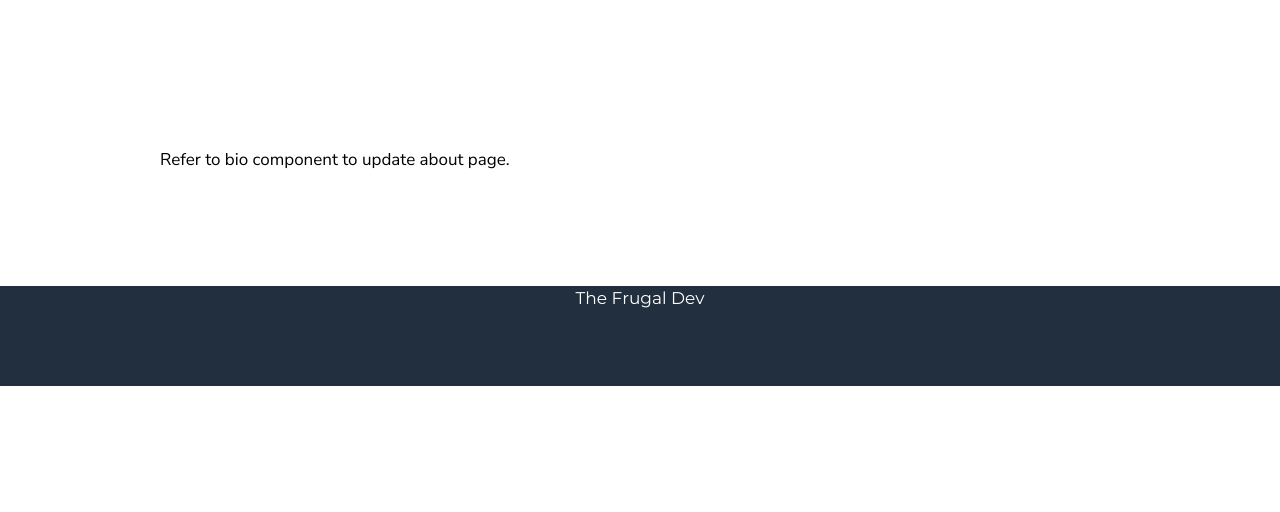
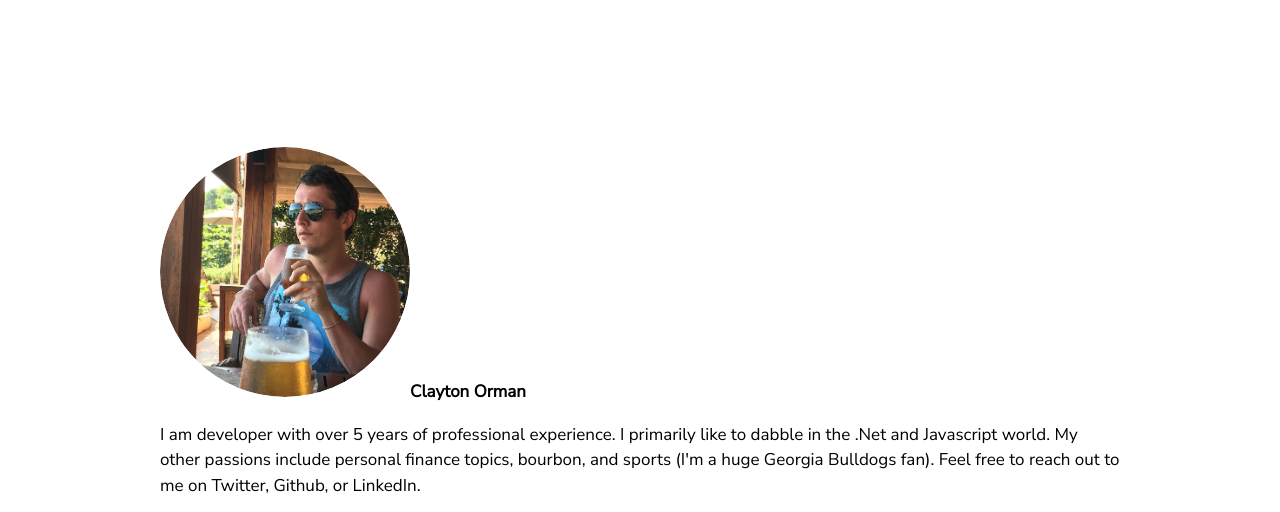
Before and after one commit to orman112/blog, a Gatsby site: page /about in a window 1280 px wide. Shown: the part 414-926 px from the top of the page. Before the commit the page ends 800 px from the top, so only its background shows below. Built offline with nearby package versions, Linux system fonts and the light colour scheme; Gatsby itself is replaced by a stand-in of ours.

Commit message:
Finish about page and add social metadata

```diff
--- a/gatsby-config.js
+++ b/gatsby-config.js
@@ -6,6 +6,8 @@ module.exports = {
     siteUrl: `https://thefrugal.dev`,
     social: {
       twitter: `thefrugaldev`,
+      linkedIn: `tfd`,
+      github: `thefrugaldev`,
     },
   },
   plugins: [
@@ -56,13 +58,13 @@ module.exports = {
         head: true,
         // enable ip anonymization
         anonymize: false,
-        }
+      },
     },
     {
       resolve: `gatsby-plugin-disqus`,
       options: {
-        shortname: `thefrugaldev`
-      }
+        shortname: `thefrugaldev`,
+      },
     },
     `gatsby-plugin-feed`,
     {
@@ -79,6 +81,6 @@ module.exports = {
     },
     `gatsby-plugin-offline`,
     `gatsby-plugin-react-helmet`,
-    `gatsby-plugin-sass`
+    `gatsby-plugin-sass`,
   ],
 }
--- a/src/pages/about.js
+++ b/src/pages/about.js
@@ -1,22 +1,46 @@
-import React from 'react'
-import { graphql } from 'gatsby'
+import React from "react"
+import { graphql } from "gatsby"
+import Image from "gatsby-image"
 
-import Layout from '../components/layout'
+import Layout from "../components/layout"
 import SEO from "../components/seo"
 
-import Title from '../components/title'
+import Title from "../components/title"
 
 class About extends React.Component {
   render() {
     const { data } = this.props
-        const siteTitle = data.site.siteMetadata.title
+    const { author, social, title } = data.site.siteMetadata
 
     return (
-            <Layout location={this.props.location} title={siteTitle}>
+      <Layout location={this.props.location} title={title}>
         <SEO title="About Me" />
         <Title text="About Me"></Title>
+
+        <Image
+          fixed={data.avatar.childImageSharp.fixed}
+          alt={author}
+          style={{
+            marginBottom: 0,
+            minWidth: 50,
+            borderRadius: `100%`,
+          }}
+          imgStyle={{
+            borderRadius: `50%`,
+          }}
+        />
+        <strong>{author}</strong>
         <p>
-                    Refer to bio component to update about page.
+          I am developer with over 5 years of professional experience. I
+          primarily like to dabble in the .Net and Javascript world. My other
+          passions include personal finance topics, bourbon, and sports (I'm a
+          huge Georgia Bulldogs fan). Feel free to reach out to me on{" "}
+          <a href={`https://twitter.com/${social.twitter}`}>Twitter</a>,{" "}
+          <a href={`https://github.com/${social.github}`}>Github</a>, or{" "}
+          <a href={`https://www.linkedin.com/in/${social.linkedIn}/`}>
+            LinkedIn
+          </a>
+          .
         </p>
       </Layout>
     )
@@ -26,9 +50,20 @@ class About extends React.Component {
 export default About
 
 export const pageQuery = graphql`
-  query {
+  query AboutQuery {
+    avatar: file(absolutePath: { regex: "/profile-pic.jpg/" }) {
+      childImageSharp {
+        fixed(width: 250, height: 250) {
+          ...GatsbyImageSharpFixed
+        }
+      }
+    }
     site {
       siteMetadata {
+        author
+        social {
+          twitter
+        }
         title
       }
     }
```
Lines whose indentation alone changed are shown as unchanged.
